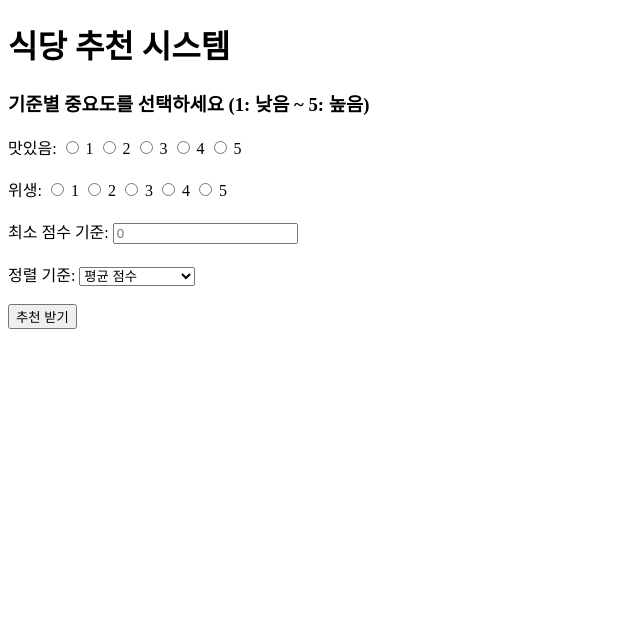
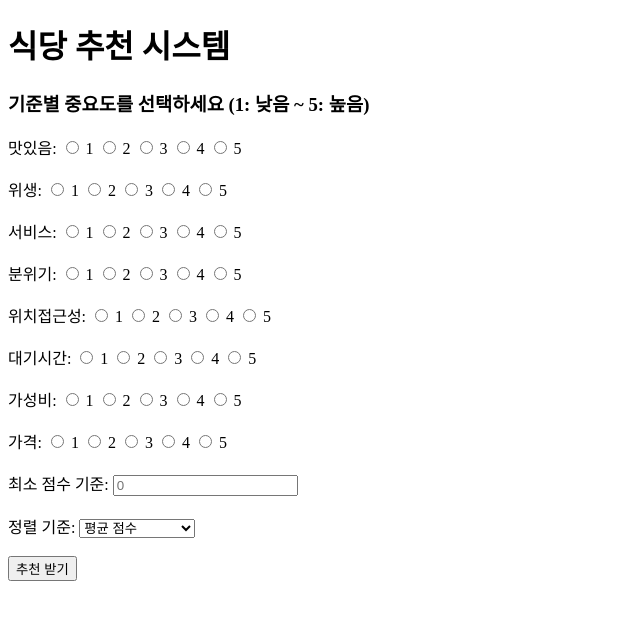
Before and after one commit to bag4355/2024-2-PIE-DS, a Flask app: page / in a window 1280 px wide. Shown: the top 620 px of the page, without its empty margins (0-640 px from the left). Run offline with Flask 3, Linux system fonts and the light colour scheme; parts of the project's set-up code (start-up, migrations or seed data) failed here and were passed over.

Commit message:
Updated app.py and templates for new visualization and filters

```diff
--- a/templates/index.html
+++ b/templates/index.html
@@ -17,7 +17,6 @@
         <input type="radio" id="맛있음" name="맛있음" value="4"> 4
         <input type="radio" id="맛있음" name="맛있음" value="5"> 5<br><br>
 
-        <!-- 동일한 형식으로 다른 기준들 추가 -->
         <label for="위생">위생:</label>
         <input type="radio" id="위생" name="위생" value="1"> 1
         <input type="radio" id="위생" name="위생" value="2"> 2
@@ -25,7 +24,47 @@
         <input type="radio" id="위생" name="위생" value="4"> 4
         <input type="radio" id="위생" name="위생" value="5"> 5<br><br>
 
-        <!-- 나머지 항목 반복 -->
+        <label for="서비스">서비스:</label>
+        <input type="radio" id="서비스" name="서비스" value="1"> 1
+        <input type="radio" id="서비스" name="서비스" value="2"> 2
+        <input type="radio" id="서비스" name="서비스" value="3"> 3
+        <input type="radio" id="서비스" name="서비스" value="4"> 4
+        <input type="radio" id="서비스" name="서비스" value="5"> 5<br><br>
+
+        <label for="분위기">분위기:</label>
+        <input type="radio" id="분위기" name="분위기" value="1"> 1
+        <input type="radio" id="분위기" name="분위기" value="2"> 2
+        <input type="radio" id="분위기" name="분위기" value="3"> 3
+        <input type="radio" id="분위기" name="분위기" value="4"> 4
+        <input type="radio" id="분위기" name="분위기" value="5"> 5<br><br>
+
+        <label for="위치접근성">위치접근성:</label>
+        <input type="radio" id="위치접근성" name="위치접근성" value="1"> 1
+        <input type="radio" id="위치접근성" name="위치접근성" value="2"> 2
+        <input type="radio" id="위치접근성" name="위치접근성" value="3"> 3
+        <input type="radio" id="위치접근성" name="위치접근성" value="4"> 4
+        <input type="radio" id="위치접근성" name="위치접근성" value="5"> 5<br><br>
+
+        <label for="대기시간">대기시간:</label>
+        <input type="radio" id="대기시간" name="대기시간" value="1"> 1
+        <input type="radio" id="대기시간" name="대기시간" value="2"> 2
+        <input type="radio" id="대기시간" name="대기시간" value="3"> 3
+        <input type="radio" id="대기시간" name="대기시간" value="4"> 4
+        <input type="radio" id="대기시간" name="대기시간" value="5"> 5<br><br>
+
+        <label for="가성비">가성비:</label>
+        <input type="radio" id="가성비" name="가성비" value="1"> 1
+        <input type="radio" id="가성비" name="가성비" value="2"> 2
+        <input type="radio" id="가성비" name="가성비" value="3"> 3
+        <input type="radio" id="가성비" name="가성비" value="4"> 4
+        <input type="radio" id="가성비" name="가성비" value="5"> 5<br><br>
+
+        <label for="가격">가격:</label>
+        <input type="radio" id="가격" name="가격" value="1"> 1
+        <input type="radio" id="가격" name="가격" value="2"> 2
+        <input type="radio" id="가격" name="가격" value="3"> 3
+        <input type="radio" id="가격" name="가격" value="4"> 4
+        <input type="radio" id="가격" name="가격" value="5"> 5<br><br>
 
         <label for="score_threshold">최소 점수 기준:</label>
         <input type="number" id="score_threshold" name="score_threshold" placeholder="0"><br><br>
```
